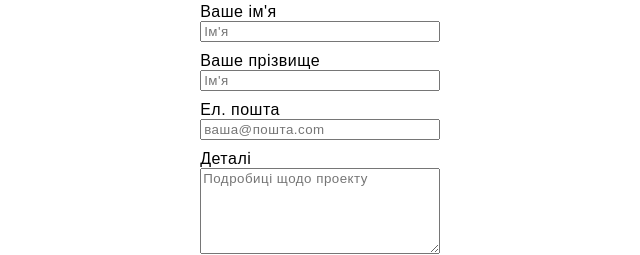
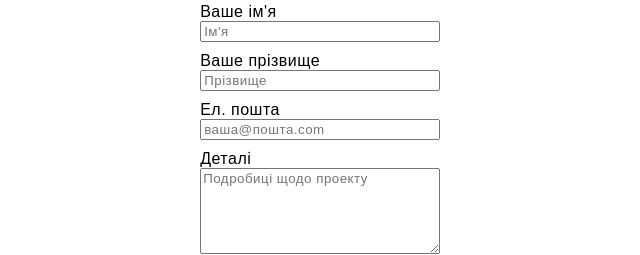
Before and after one commit to v1ktoriya/Project-Flexbox, a plain HTML site: page index.html in a window 1280 px wide. Shown: the part 1255-1510 px from the top of the page, 631-1271 px from the left. Drawn offline with Linux system fonts and the light colour scheme.

Commit message:
Update index.html

```diff
--- a/index.html
+++ b/index.html
@@ -50,7 +50,7 @@
                 <input required name="name" placeholder="Ім'я"/>
 
                 <label htmlFor="surname">Ваше прізвище</label>
-                <input required name="name" placeholder="Ім'я"/>
+                <input required name="name" placeholder="Прізвище"/>
 
                 <label htmlFor="surname">Ел. пошта</label>
                 <input required name="name" placeholder="ваша@пошта.com"/>
```
